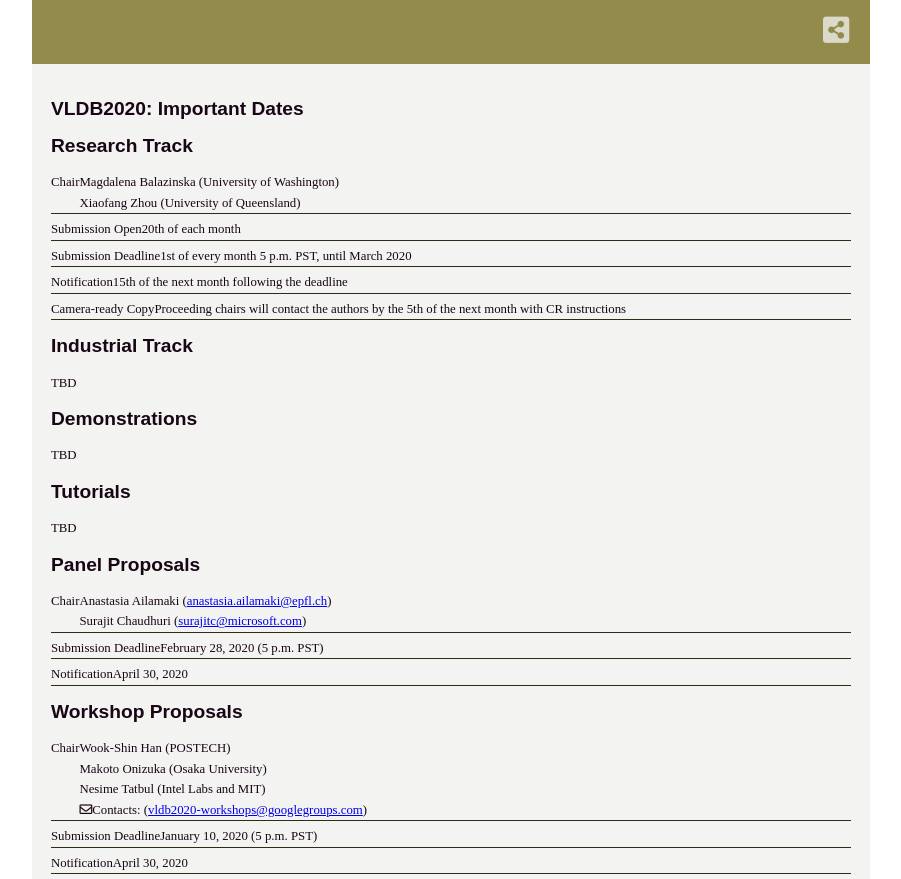
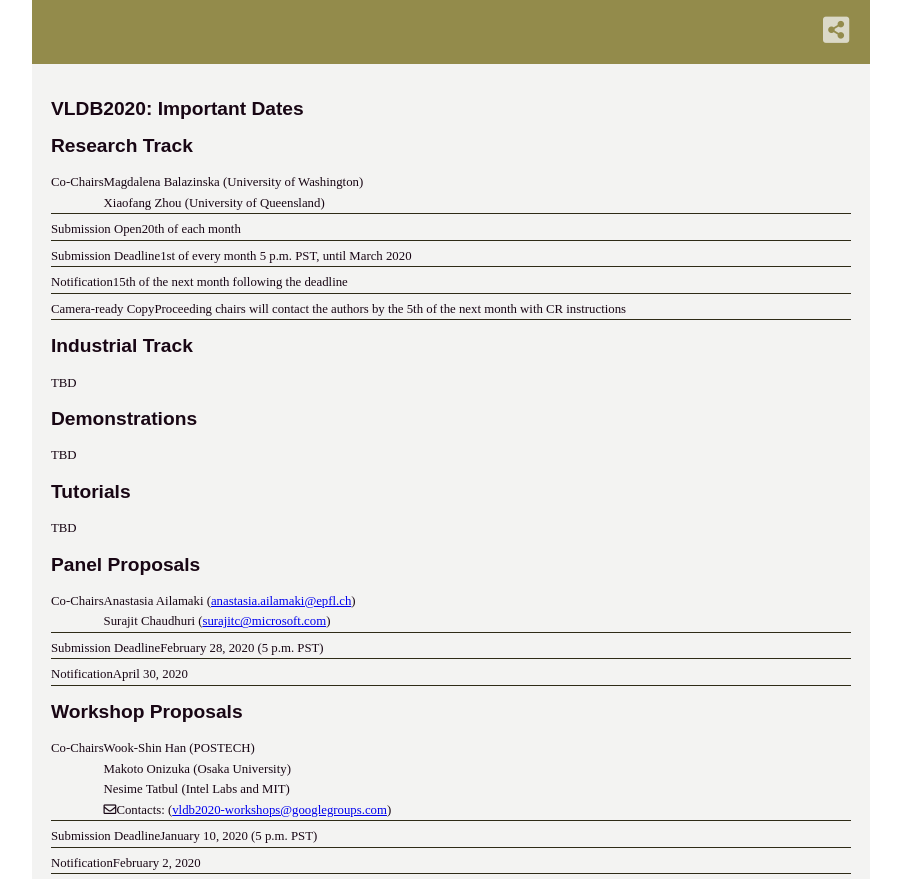
Before and after one commit to VLDB2020/developer-preview, a Jekyll site: the page built from important-dates.md, in a window 1280 px wide, cut to the strip 1122-2001 px from the top of the page. Shown: the whole strip, without its empty margins (189-1090 px from the left). Built offline with Jekyll 4.4.1, drawn with Linux system fonts in a browser that asks for light colours; nearby versions of some CDN libraries; some web fonts are replaced; comment, search, counter and statistics services are not loaded.

Commit message:
date dypo

```diff
--- a/important-dates.md
+++ b/important-dates.md
@@ -10,7 +10,7 @@
 
 
 <div class="col-group important-dates">
-    <div class="col-3 id-head">Chair</div>
+    <div class="col-3 id-head">Co-Chairs</div>
     <div class="col-9 id-col">Magdalena Balazinska (University of Washington)<br>
     Xiaofang Zhou (University of Queensland)</div>
 </div>
@@ -46,7 +46,7 @@
 ## Panel Proposals
 
 <div class="col-group important-dates">
-    <div class="col-3 id-head">Chair</div>
+    <div class="col-3 id-head">Co-Chairs</div>
     <div class="col-9 id-col">Anastasia Ailamaki (<a href="mailto:anastasia.ailamaki@epfl.ch">anastasia.ailamaki@epfl.ch</a>)<br>
 Surajit Chaudhuri (<a href="mailto:surajitc@microsoft.com">surajitc@microsoft.com</a>)</div>
 </div>
@@ -62,7 +62,7 @@
 ## Workshop Proposals
 
 <div class="col-group important-dates">
-    <div class="col-3 id-head">Chair</div>
+    <div class="col-3 id-head">Co-Chairs</div>
     <div class="col-9 id-col">Wook-Shin Han (POSTECH)<br>
 Makoto Onizuka (Osaka University)<br>
 Nesime Tatbul (Intel Labs and MIT)<br>
@@ -74,7 +74,7 @@
 </div>
 <div class="col-group important-dates">
     <div class="col-3 id-head">Notification</div>
-    <div class="col-9 id-col">April 30, 2020</div>
+    <div class="col-9 id-col">February 2, 2020</div>
 </div>
 
 ## PhD Workshop Track
```
